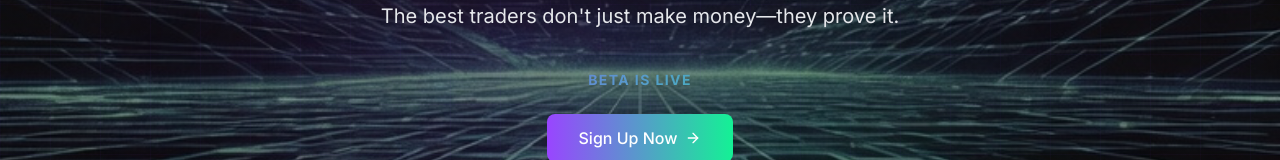
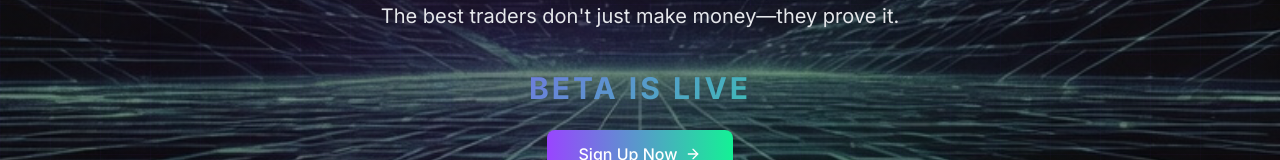
Before and after one commit to volynsal/degenarena, a Next.js app: page / in a window 1280 px wide. Shown: the part 396-556 px from the top of the page. Built offline with nearby package versions, Linux system fonts and the light colour scheme; no server answers.

Commit message:
Going live

```diff
--- a/src/components/landing/Hero.tsx
+++ b/src/components/landing/Hero.tsx
@@ -36,7 +36,7 @@ export function Hero() {
         </p>
 
         {/* BETA IS LIVE */}
-        <p className="text-sm font-bold tracking-widest mb-6 gradient-text">
+        <p className="text-2xl sm:text-3xl font-bold tracking-widest mb-6 gradient-text">
           BETA IS LIVE
         </p>
 
```
